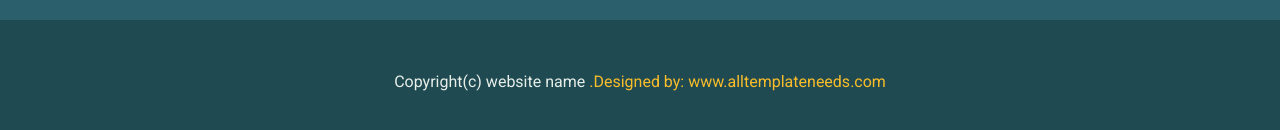
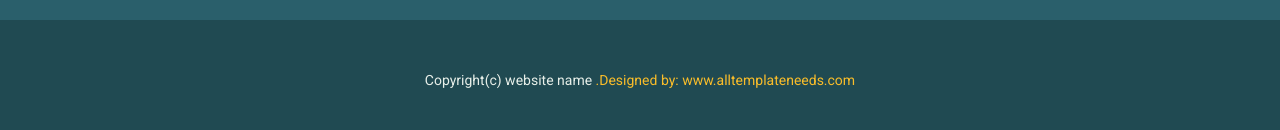
Before and after one commit to Zhasulan711/markup-styling-projects, a Next.js app in the folder 4-markup-styling-project/: page / in a window 1280 px wide. Shown: the part 3598-3728 px from the top of the page. Built offline with nearby package versions, Linux system fonts and the light colour scheme.

Commit message:
Adding responsive design in Footer.tsx

```diff
--- a/4-markup-styling-project/src/components/Footer/Footer.tsx
+++ b/4-markup-styling-project/src/components/Footer/Footer.tsx
@@ -3,7 +3,7 @@ export default function Footer() {
   return (
     <footer className="w-full bg-[#204A52] h-[130px] mt-[70px] text-center pt-[50px]">
       <aside>
-        <h5 className="text-[#E7EFE9]">
+        <h5 className="text-[#E7EFE9] sm-little:text-xs sm-min:text-sm">
           Copyright(c) website name{" "}
           <span className="text-[#F9BD2A]">
             .Designed by: <Link href="/more">www.alltemplateneeds.com</Link>
```
